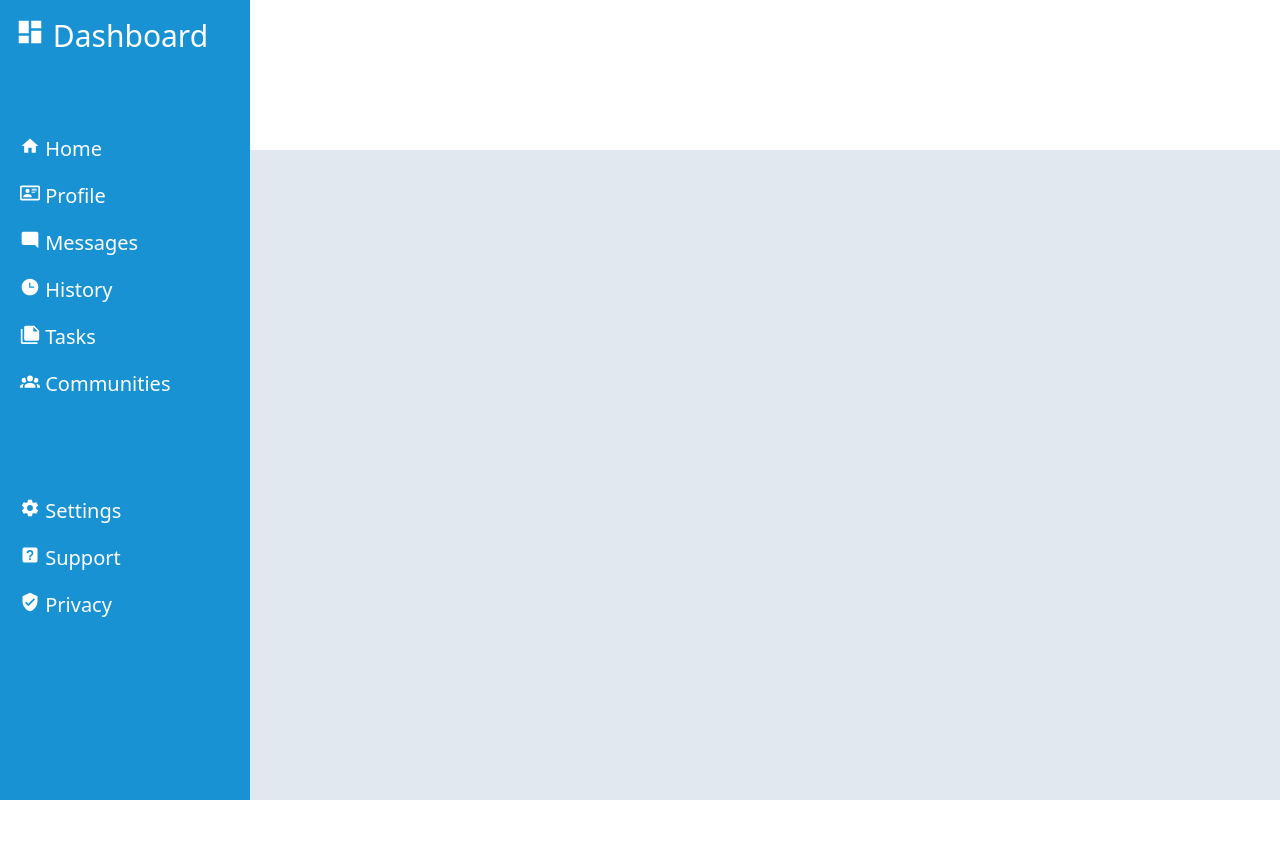
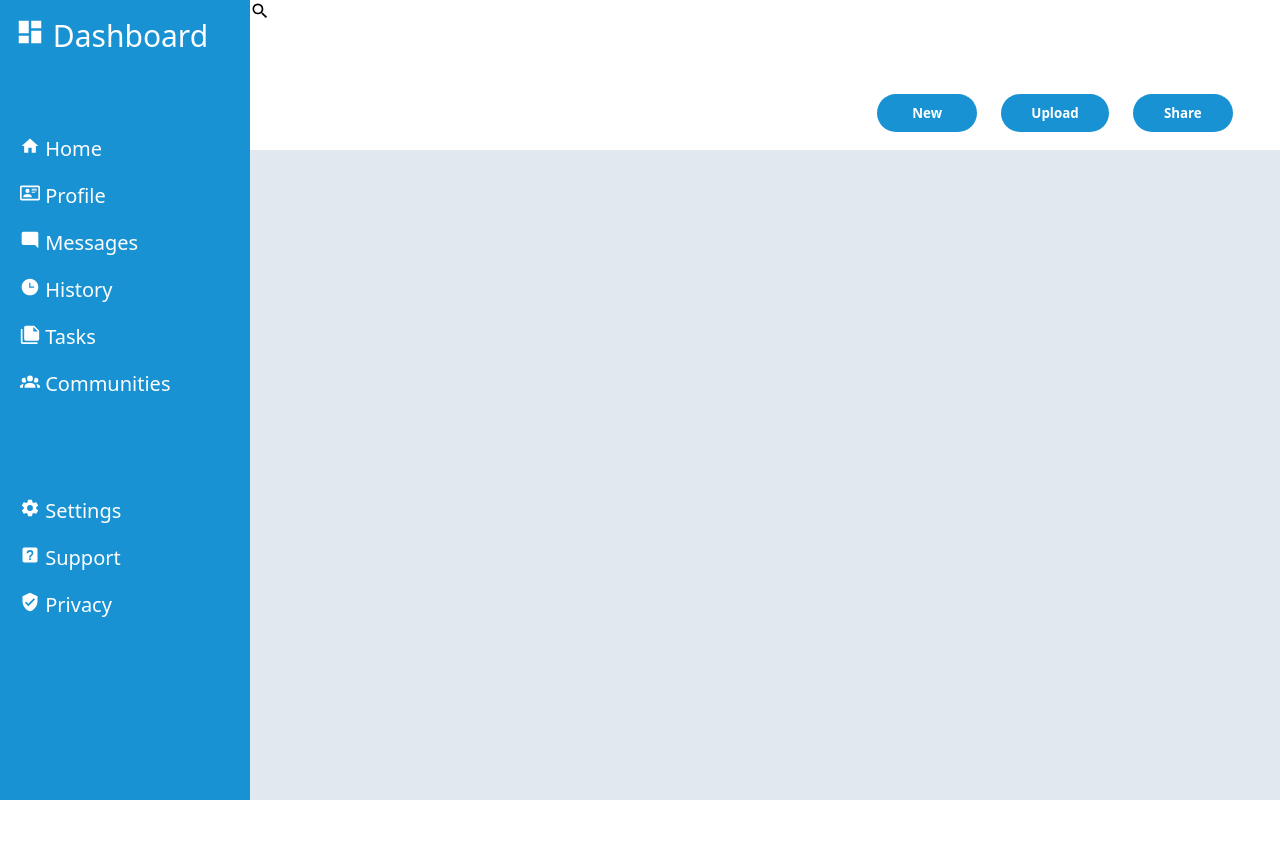
Before and after one commit to WongtonMein/odin-admin-dashboard, a plain HTML site: page index.html in a window 1280 px wide. Drawn offline with Linux system fonts and the light colour scheme.

Commit message:
Added file project buttons

```diff
--- a/index.html
+++ b/index.html
@@ -12,7 +12,16 @@
 </head>
 <body>
     <div class="header">
-
+        <div class="search-bar">
+            <img src="./images/magnify.svg">
+        </div>
+        <div class="user-info"></div>
+        <div class="greet-user"></div>
+        <div class="file-buttons">
+            <button>New</button>
+            <button>Upload</button>
+            <button>Share</button>
+        </div>
     </div>
     <div class="sidebar">
         <div id="dashboard">
@@ -37,3 +46,5 @@
     </div>
 </body>
 </html>
+
+<!-- Lorem ipsum dolor sit amet, consectetur adipiscing elit, sed do eiusmod tempor incididunt ut labore et dolore magna aliqua. Ut enim ad minim veniam, quis nostrud exercitation ullamco laboris nisi ut aliquip ex ea commodo consequat. Duis aute irure dolor in reprehenderit in voluptate velit esse cillum dolore eu fugiat nulla pariatur. Excepteur sint occaecat cupidatat non proident, sunt in culpa qui officia deserunt mollit anim id est laborum. -->
--- a/style.css
+++ b/style.css
@@ -31,13 +31,65 @@ body {
     grid-template-columns: 250px 1fr;
     grid-template-rows: 150px 1fr;
 }
-
+/* #region HEADER */
 .header {
     background-color: #ffffff;
     grid-column: 2 / 3;
-    grid-row: 1 / 2
+    grid-row: 1 / 2;
+
+    display: grid;
+    grid-template-columns: 1fr 450px;
+    grid-template-rows: repeat(2, 1fr);
 }
 
+.search-bar {
+    grid-column: 1 / 2;
+    grid-row: 1 / 2;
+    font-size: 20px;
+}
+
+.search-bar img {
+    width: 1em;
+    height: 1em;
+    vertical-align: baseline;
+}
+
+.user-info {
+    grid-column: 2 / 3;
+    grid-row: 1 / 2;
+}
+
+.greet-user {
+    grid-column: 1 / 2;
+    grid-row: 2 / 3;
+}
+
+.file-buttons {
+    grid-column: 2 / 3;
+    grid-row: 2 / 3;
+    align-self: center;
+    justify-self: center;
+}
+
+.file-buttons button {
+    color: white;
+    font-weight: bold;
+    background-color: #1892d3;
+    padding: 10px 30px;
+    margin: 0 10px;
+    border-radius: 20px;
+    min-width: 100px;
+}
+
+.file-buttons button:hover {
+    background-color: #186fd3
+}
+
+
+
+/* #endregion */
+
+/* #region SIDEBAR */
 .sidebar {
     background-color: #1892d3;
     grid-column: 1 / 2;
@@ -71,6 +123,10 @@ body {
     vertical-align: baseline;
 }
 
+#dashboard div, .navigation div, .branding div {
+    vertical-align: middle;
+}
+
 .navigation, .branding {
     padding: 1em;
     font-size: 20px;
@@ -84,9 +140,13 @@ body {
     filter: invert(100%) sepia(0%) saturate(18%) hue-rotate(60deg) brightness(107%) contrast(105%);
 }
 /* codepen.io/sosuke/pen/Pjoqqp */
+/* #endregion */
 
+/* #region MAIN CONTENT - TBD*/
 .main-content {
     background-color: #e1e8f0;
     grid-column: 2 / 3;
     grid-row: 2 / 3;
 }
+
+/* #endregion */
```
Also changed, not shown: images/bell-ring-outline.svg (added), images/eye-plus-outline.svg (added), images/magnify.svg (added), images/source-fork.svg (added), images/star-plus-outline.svg (added).
